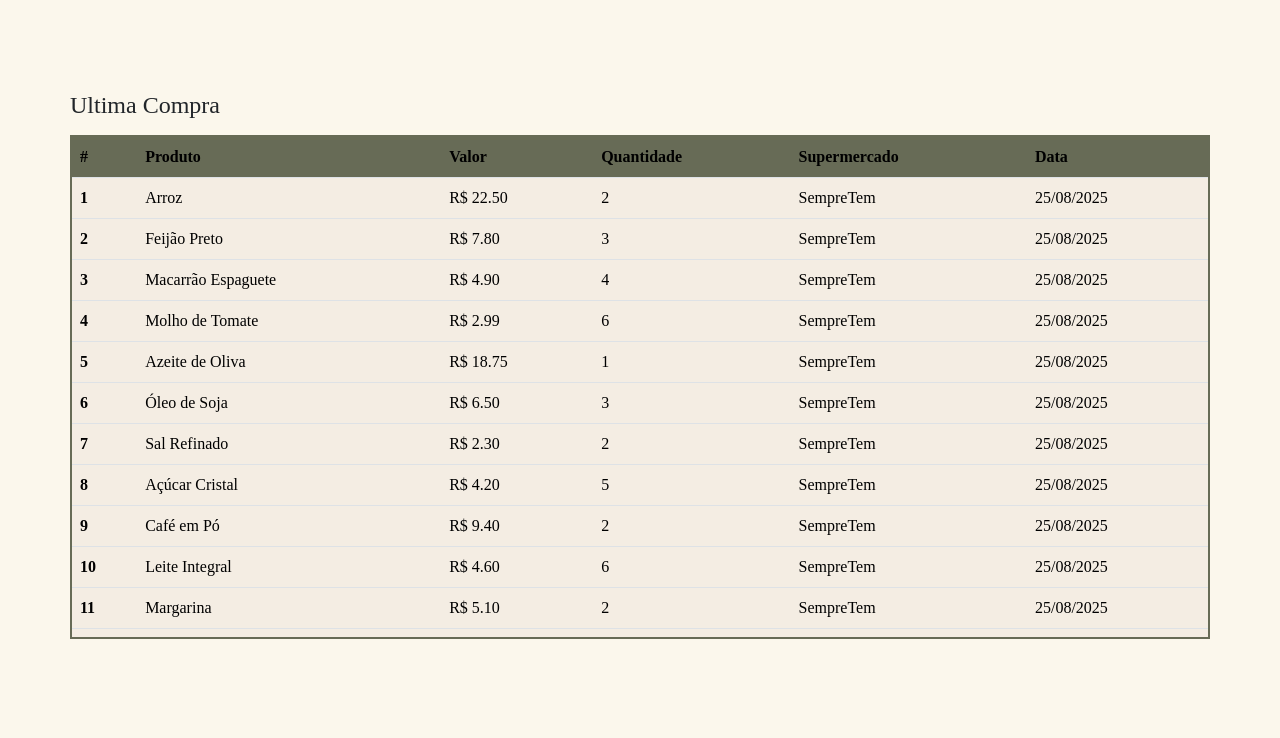
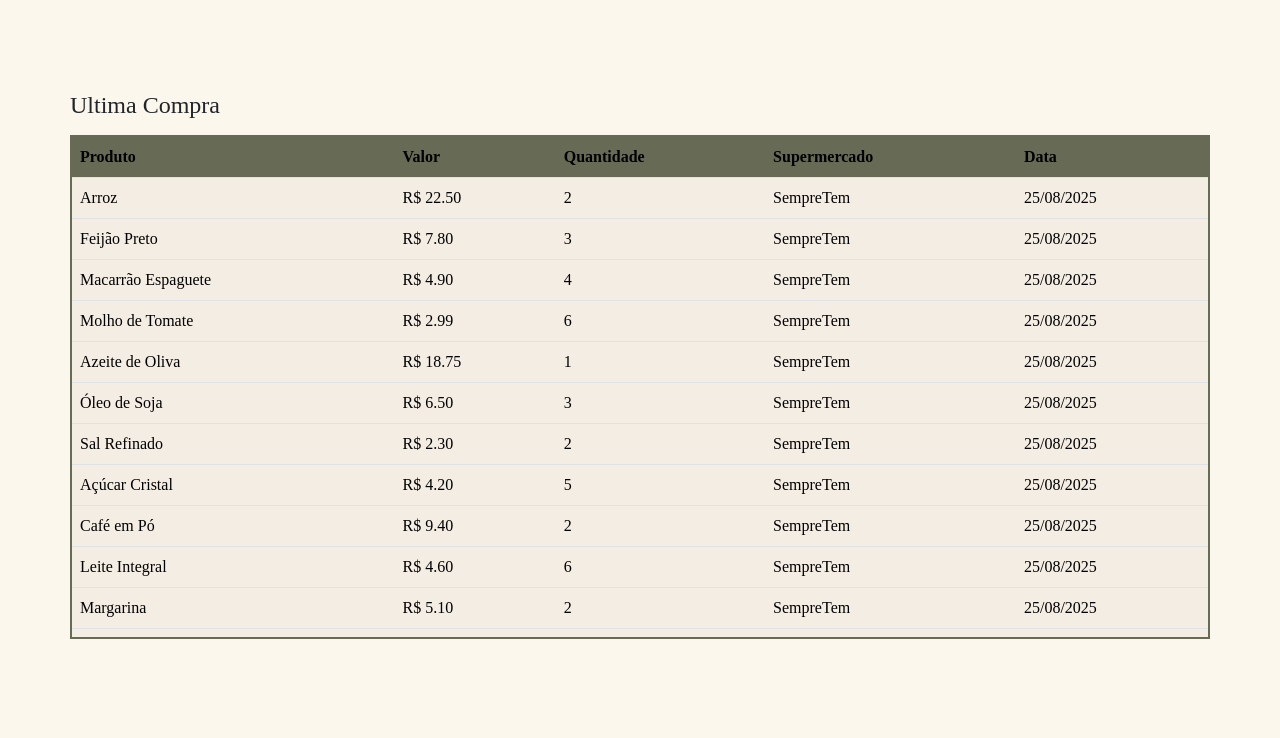
Before and after one commit to MurilloMorgado/smart-market-front, an Angular app: page /inicio in a window 1280 px wide. Shown: the part 2020-2758 px from the top of the page. Built offline with nearby package versions, Linux system fonts and the light colour scheme.

Commit message:
atualizando o ngfor na lista

```diff
--- a/src/app/pages/home/home.html
+++ b/src/app/pages/home/home.html
@@ -62,7 +62,6 @@
         <table class="table table-hover">
           <thead>
             <tr>
-              <th scope="col">#</th>
               <th scope="col">Produto</th>
               <th scope="col">Valor</th>
               <th scope="col">Quantidade</th>
@@ -70,15 +69,16 @@
               <th scope="col">Data</th>
             </tr>
           </thead>
-          <tbody *ngFor="let produto of ultimaCompra; let i = index">
+          <tbody>
+            @for (produto of ultimaCompra; track produto) {
             <tr>
-              <th scope="row">{{ i + 1}}</th>
               <td>{{produto.produto}}</td>
               <td>{{produto.valor}}</td>
               <td>{{produto.quantidade}}</td>
               <td>{{produto.supermercado}}</td>
               <td>{{produto.data}}</td>
             </tr>
+            }
           </tbody>
         </table>
       </div>
```
